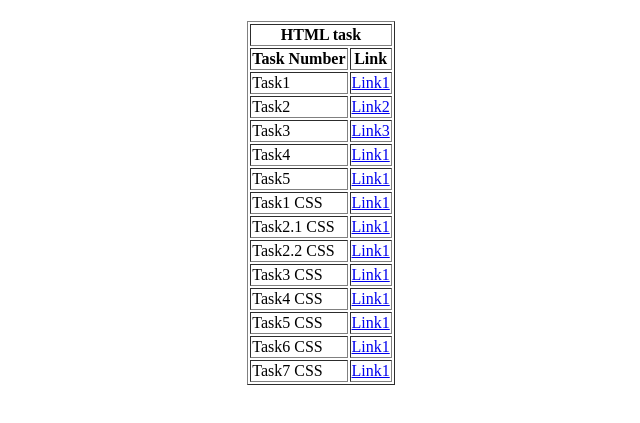
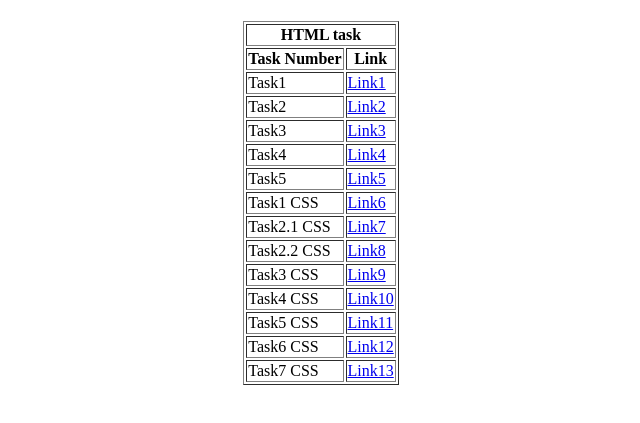
Before and after one commit to Jithu-Joji/Mern_Task, a plain HTML site: page index.html in a window 1280 px wide. Shown: the part 59-482 px from the top of the page, without its empty margins (319-959 px from the left). Drawn offline with Linux system fonts and the light colour scheme.

Commit message:
index.html

```diff
--- a/index.html
+++ b/index.html
@@ -31,36 +31,36 @@
             </tr>
             <tr>
                 <td>Task4</td>
-                <td><a href="./Task4.html">Link1</a></td>
+                <td><a href="./Task4.html">Link4</a></td>
             </tr>
             <tr>
                 <td>Task5</td>
-                <td><a href="./Task5.html">Link1</a></td>
+                <td><a href="./Task5.html">Link5</a></td>
             </tr>
             <tr>
                 <td>Task1 CSS</td>
-                <td><a href="./Task1CSS.html">Link1</a></td>
+                <td><a href="./Task1CSS.html">Link6</a></td>
             </tr><tr>
                 <td>Task2.1 CSS</td>
-                <td><a href="./Task2css.html">Link1</a></td>
+                <td><a href="./Task2css.html">Link7</a></td>
             </tr><tr>
                 <td>Task2.2 CSS</td>
-                <td><a href="./Task2_2css.html">Link1</a></td>
+                <td><a href="./Task2_2css.html">Link8</a></td>
             </tr><tr>
                 <td>Task3 CSS</td>
-                <td><a href="./Task3css.html">Link1</a></td>
+                <td><a href="./Task3css.html">Link9</a></td>
             </tr><tr>
                 <td>Task4 CSS</td>
-                <td><a href="./Task4css.html">Link1</a></td>
+                <td><a href="./Task4css.html">Link10</a></td>
             </tr><tr>
                 <td>Task5 CSS</td>
-                <td><a href="./Task5css.html">Link1</a></td>
+                <td><a href="./Task5css.html">Link11</a></td>
             </tr><tr>
                 <td>Task6 CSS</td>
-                <td><a href="./Task6css.html">Link1</a></td>
+                <td><a href="./Task6css.html">Link12</a></td>
             </tr><tr>
                 <td>Task7 CSS</td>
-                <td><a href="./Task7css.html">Link1</a></td>
+                <td><a href="./Task7css.html">Link13</a></td>
             </tr>
         </table>
     </center>
```
